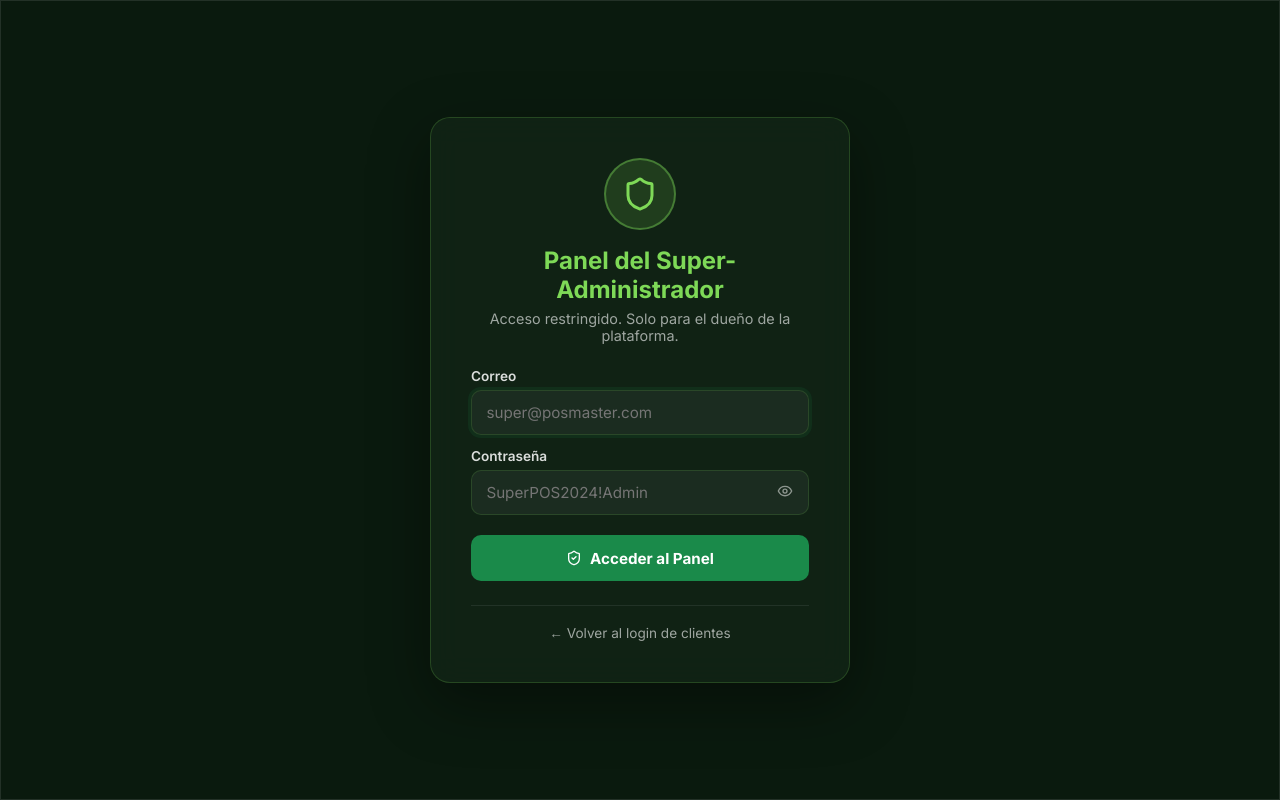
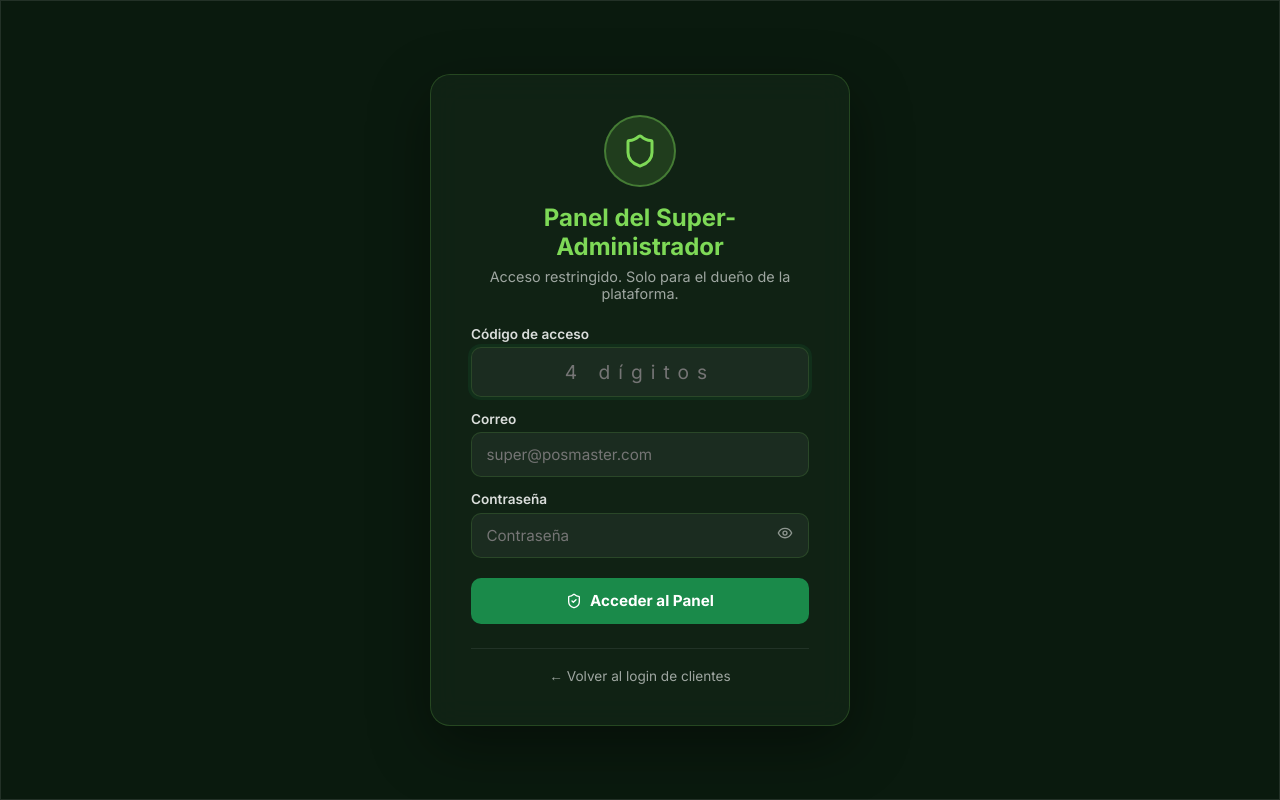
Before and after one commit to andrescuesta19/sistema-ventas-pos, a React (Vite) app in the folder frontend/: page /#/super-admin in a window 1280 px wide. Built offline with nearby package versions, Linux system fonts and the light colour scheme.

Commit message:
feat: cambios v1.9.3 (auto-commit prebuild)\n\n3 archivos modificados:\n  - backend/server.js\n  - frontend/package.json\n  - frontend/src/pages/SuperAdmin.jsx\n\nGenerado automáticamente antes del build.

```diff
--- a/frontend/package.json
+++ b/frontend/package.json
@@ -1,7 +1,7 @@
 {
   "name": "sistema-ventas-pos",
   "private": true,
-  "version": "1.9.2",
+  "version": "1.9.3",
   "type": "module",
   "main": "electron.cjs",
   "author": "Andrés Cuesta",
--- a/frontend/src/pages/SuperAdmin.jsx
+++ b/frontend/src/pages/SuperAdmin.jsx
@@ -17,7 +17,7 @@ const SuperAdmin = () => {
   const [metricas, setMetricas] = useState(null);
   const [loading, setLoading] = useState(false);
   const [tab, setTab] = useState('solicitudes');
-  const [loginForm, setLoginForm] = useState({ correo: '', contrasena: '' });
+  const [loginForm, setLoginForm] = useState({ correo: '', contrasena: '', codigo: '' });
   const [loginError, setLoginError] = useState('');
   const [loginLoading, setLoginLoading] = useState(false);
   const [feedback, setFeedback] = useState({}); // { idUsuario: 'aprobando' }
@@ -102,6 +102,7 @@ const SuperAdmin = () => {
         body: JSON.stringify({
           correo: loginForm.correo.trim(),
           contrasena: loginForm.contrasena,  // NO trim aquí para no romper contraseñas con espacios intencionales
+          codigo: loginForm.codigo.trim(),
         }),
       });
       const data = await r.json();
@@ -205,13 +206,36 @@ const SuperAdmin = () => {
 
           <form onSubmit={handleLogin}>
             <div style={{ marginBottom: '0.85rem' }}>
+              <label style={{ display: 'block', fontSize: '0.85rem', fontWeight: 600, color: 'rgba(255, 255, 255, 0.85)', marginBottom: '0.35rem' }}>Código de acceso</label>
+              <input
+                type="text"
+                inputMode="numeric"
+                maxLength={4}
+                value={loginForm.codigo}
+                onChange={e => {
+                  const val = e.target.value.replace(/\D/g, '').slice(0, 4);
+                  setLoginForm({ ...loginForm, codigo: val });
+                }}
+                required
+                autoFocus
+                placeholder="4 dígitos"
+                style={{
+                  width: '100%', padding: '0.75rem 0.9rem',
+                  background: 'rgba(255, 255, 255, 0.05)',
+                  border: '1.5px solid rgba(126, 217, 87, 0.15)',
+                  borderRadius: '10px', color: '#fff', fontSize: '1.2rem',
+                  fontFamily: 'inherit', outline: 'none', boxSizing: 'border-box',
+                  letterSpacing: '0.5rem', textAlign: 'center',
+                }}
+              />
+            </div>
+            <div style={{ marginBottom: '0.85rem' }}>
               <label style={{ display: 'block', fontSize: '0.85rem', fontWeight: 600, color: 'rgba(255, 255, 255, 0.85)', marginBottom: '0.35rem' }}>Correo</label>
               <input
                 type="email"
                 value={loginForm.correo}
                 onChange={e => setLoginForm({ ...loginForm, correo: e.target.value })}
                 required
-                autoFocus
                 placeholder="super@posmaster.com"
                 style={{
                   width: '100%', padding: '0.75rem 0.9rem',
@@ -230,7 +254,7 @@ const SuperAdmin = () => {
                   value={loginForm.contrasena}
                   onChange={e => setLoginForm({ ...loginForm, contrasena: e.target.value })}
                   required
-                  placeholder="SuperPOS2024!Admin"
+                  placeholder="Contraseña"
                   style={{
                     width: '100%', padding: '0.75rem 2.6rem 0.75rem 0.9rem',
                     background: 'rgba(255, 255, 255, 0.05)',
```
Also changed, not shown: 1 other file (tests, documents, lock files or other folders).
